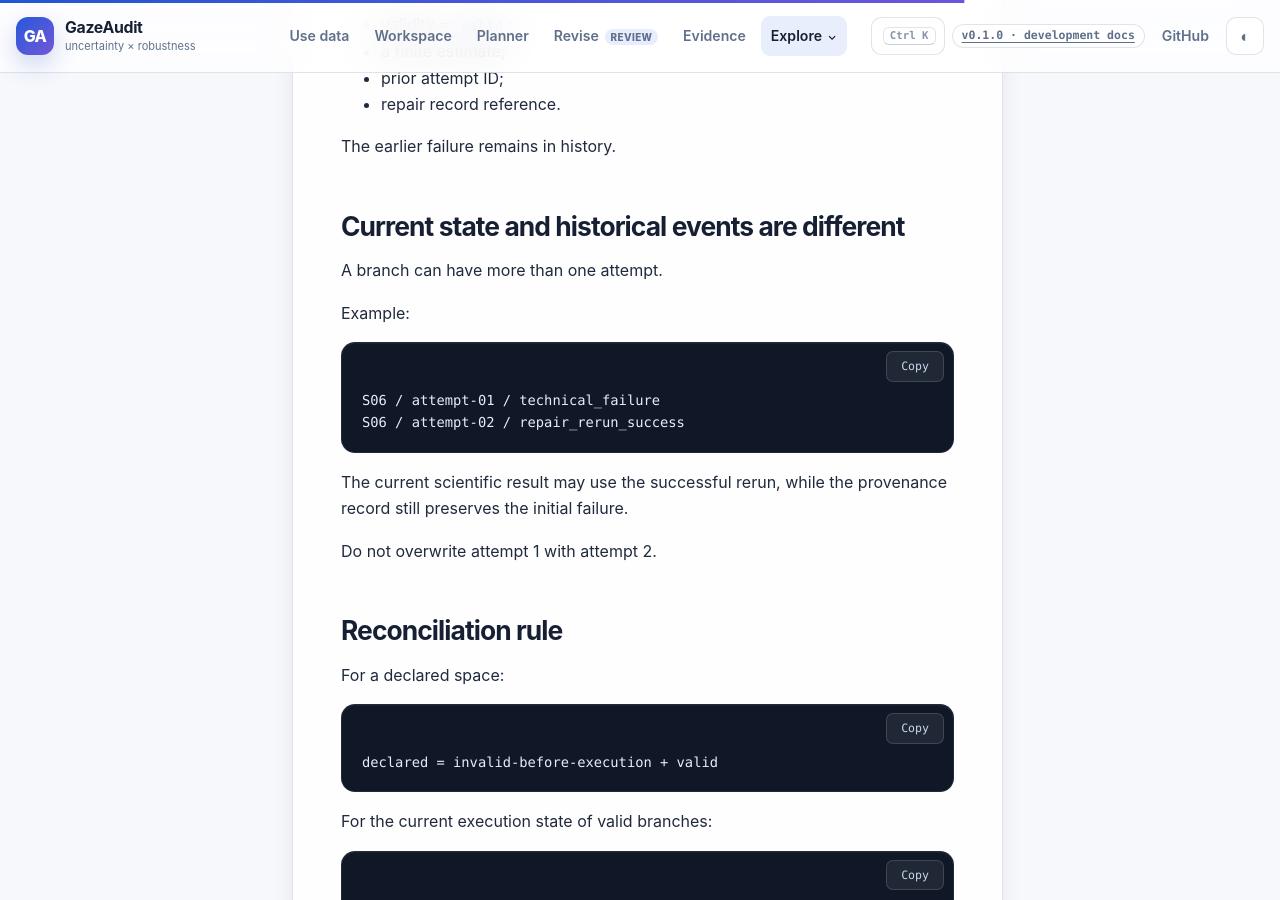
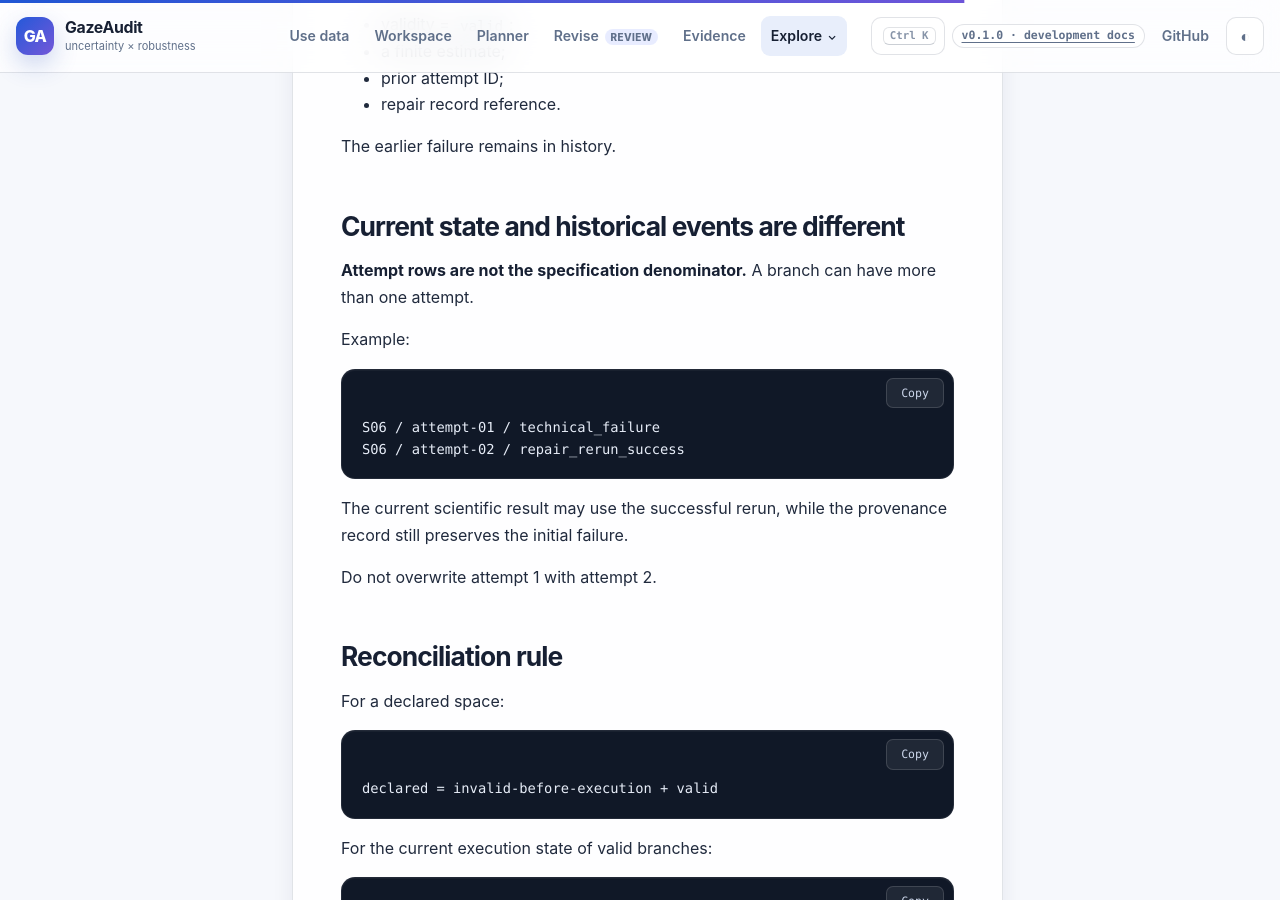
Before and after one commit to stefanosbalaskas/GazeAudit, a Jekyll site: the page built from docs/execution-ledger.md, in a window 1280 px wide and 900 px high, scrolled down 8560 px. Built offline with Jekyll 4.4.1, drawn with Linux system fonts in a browser that asks for light colours.

Commit message:
docs: state attempt denominator boundary explicitly

```diff
--- a/docs/execution-ledger.md
+++ b/docs/execution-ledger.md
@@ -339,7 +339,7 @@ The earlier failure remains in history.
 
 ## Current state and historical events are different
 
-A branch can have more than one attempt.
+**Attempt rows are not the specification denominator.** A branch can have more than one attempt.
 
 Example:
 
```
